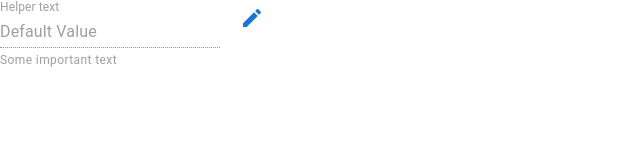
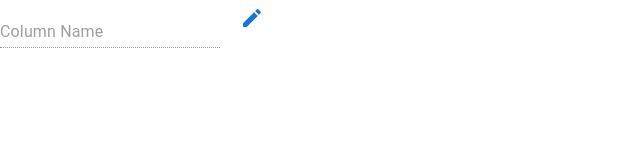
Before and after one commit to yhan0704/typescripmovieql, a React (Create React App) app: page / in a window 1280 px wide. Shown: the top 160 px of the page, without its empty margins (0-640 px from the left). Built offline with nearby package versions, Linux system fonts and the light colour scheme.

Commit message:
try to use git checkout guest -- <filename>

```diff
--- a/package.json
+++ b/package.json
@@ -27,6 +27,7 @@
     "react-dropzone": "^11.5.3",
     "react-router-dom": "^5.3.0",
     "react-scripts": "5.0.0",
+    "redux": "^4.1.2",
     "styled-components": "^5.3.3",
     "typescript": "^4.5.5",
     "web-vitals": "^2.1.4"
--- a/src/components/DragDrop.tsx
+++ b/src/components/DragDrop.tsx
@@ -1,12 +1,11 @@
 import { Autocomplete, Button } from "@mui/material";
-import React, { useState } from "react";
+import React, { useEffect, useRef, useState } from "react";
 import TextField from "@material-ui/core/TextField";
 import EditIcon from '@material-ui/icons/Edit';
 import CheckIcon from '@material-ui/icons/Check';
 import { createStyles, makeStyles, Theme } from "@material-ui/core/styles";
 
 interface Props {
-  // onsubmit: () => void
   onChange: (event: any, value: any) => void;
   name: string;
   id: number;
@@ -14,39 +13,37 @@ interface Props {
   year: number;
 }
 
-const useStyles = makeStyles({
-  root: {
-    background: 'linear-gradient(45deg, #FE6B8B 30%, #FF8E53 90%)',
-    border: 0,
-    borderRadius: 3,
-    boxShadow: '0 3px 5px 2px rgba(255, 105, 135, .3)',
-    color: 'white',
-    height: 48,
-    padding: '0 30px',
-  },
-});
 
 const DragDrop = ({ onChange, id, name, label, year }: Props) => {
 
-  const classes = useStyles()
-
-  const inputLabelRef = React.createRef<HTMLLabelElement>()
   const [inputText, setInputText] = useState<string>("")
   const [disabled, setDisabled] = useState<boolean>(true)
 
+  const inputRef = useRef<HTMLInputElement>();
 
+  useEffect(()=>{
+    if(!disabled){
+      inputRef.current?.focus();
+      setInputText("")
+    }
+  },[inputRef.current,disabled])
 
-  console.log(inputText)
+  const setTextInputRef = (element: HTMLInputElement) => {
+    inputRef.current = element;
+  };
+
+  console.log(disabled)
+
   return (
     <div>
         <TextField
           id="standard-helperText"
-          label="Helper text"
-          defaultValue="Default Value"
-          helperText="Some important text"
+          label="Column Name"
+          value={inputText}
           onChange={(e: any) => setInputText(e.target.value)}
           disabled={disabled}
-          // className={`${disabled ? classes.root :console.log("bye")}`}
+          // className={`${disabled ? console.log("afawf") :console.log("bye")}`}
+          inputRef={setTextInputRef}
         />
 
         <Button onClick={()=>setDisabled(!disabled)}>
```
